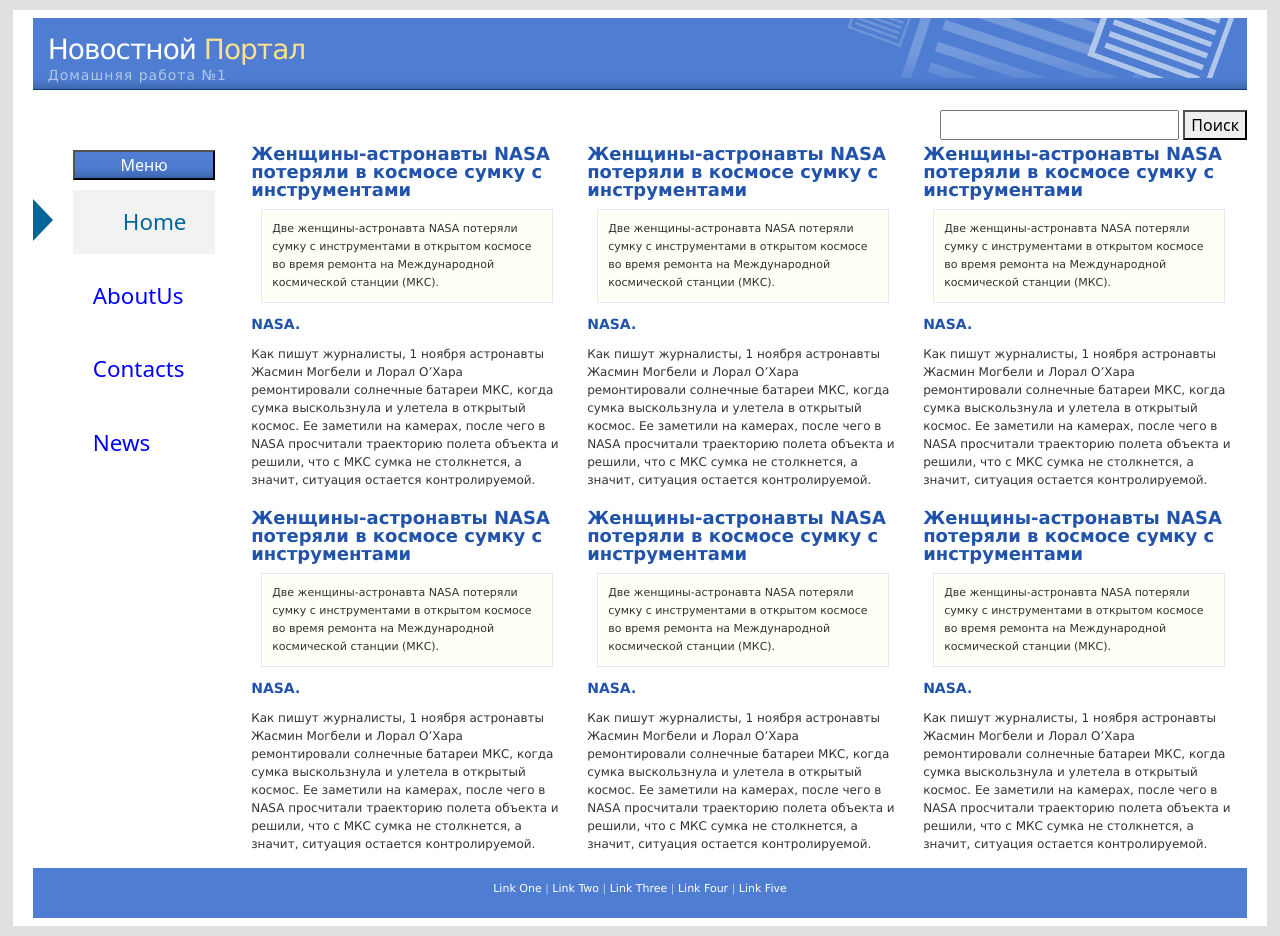
After one commit to NikeSibirRus/mftiHW, a Django app: page /all_news/ in a window 1280 px wide. The commit adds this page. Run offline with Django 4.2, Linux system fonts and the light colour scheme; some libraries are stand-ins or nearby versions.

Commit message:
список и поиск новостей

```diff
--- /dev/null
+++ b/home01/templates/home01/all_news.html
@@ -0,0 +1,137 @@
+<!DOCTYPE html>
+{% load static %}
+{% load bootstrap5 %}
+<html lang="en">
+<head>
+    <meta charset="UTF-8">
+    <title>AllNews</title>
+    <link rel="stylesheet" href="{% static 'home01/css/style.css'%}" type="text/css">
+    <link rel="stylesheet" href="{% static 'home01/css/slyder.css' %}" type="text/css">
+    {% bootstrap_css %}
+    {% bootstrap_javascript %}
+</head>
+<body>
+<div id="page_wrapper">
+        <div class="container-fluid">
+        <div class="row">
+            <div class="col-xs-12 col-sm-12 col-md-12 col-lg-12">
+             {% include 'home01/header.html' %}
+             </div>
+        </div>
+        </div>
+
+
+  <div id="content" >
+    <div class="container-fluid">
+      <div class="row">
+
+        <div class="col-xs-4 col-sm-4 col-md-2 col-lg-2">
+            {% include 'home01/left_sidebar.html' %}
+        </div>
+
+        <div class="col-xs-8 col-sm-8 col-md-10 col-lg-10">
+                <div class="search box" align="right">
+                  <form action="#">
+                    <input type="text" name="s" id="s" value="" />
+                    <button type="submit">Поиск</button>
+                  </form>
+                </div>
+           <div class="container-fluid">
+              <div class="row">
+                  <div id="news" class="col-xs-4 col-sm-4 col-md-4 col-lg-4">
+                  <h3>Женщины-астронавты NASA потеряли в космосе сумку с инструментами</h3>
+                    <div class='featurebox_side'> Две женщины-астронавта NASA потеряли сумку с инструментами в
+                        открытом космосе во время ремонта на Международной космической станции (МКС). </div>
+                    <h4>NASA.</h4>
+                    <p>  Как пишут журналисты, 1 ноября астронавты Жасмин Могбели и Лорал О’Хара ремонтировали солнечные батареи МКС,
+                 когда сумка выскользнула и улетела в открытый космос. Ее заметили на камерах, после чего в NASA просчитали траекторию полета объекта и решили,
+                 что с МКС сумка не столкнется, а значит, ситуация остается контролируемой.
+                    </p>
+                  </div>
+
+                  <div id="news" class="col-xs-4 col-sm-4 col-md-4 col-lg-4">
+                  <h3>Женщины-астронавты NASA потеряли в космосе сумку с инструментами</h3>
+                    <div class='featurebox_side'> Две женщины-астронавта NASA потеряли сумку с инструментами в
+                        открытом космосе во время ремонта на Международной космической станции (МКС). </div>
+                    <h4>NASA.</h4>
+                    <p>  Как пишут журналисты, 1 ноября астронавты Жасмин Могбели и Лорал О’Хара ремонтировали солнечные батареи МКС,
+                 когда сумка выскользнула и улетела в открытый космос. Ее заметили на камерах, после чего в NASA просчитали траекторию полета объекта и решили,
+                 что с МКС сумка не столкнется, а значит, ситуация остается контролируемой.
+                    </p>
+                  </div>
+
+                  <div id="news" class="col-xs-4 col-sm-4 col-md-4 col-lg-4">
+                  <h3>Женщины-астронавты NASA потеряли в космосе сумку с инструментами</h3>
+                    <div class='featurebox_side'> Две женщины-астронавта NASA потеряли сумку с инструментами в
+                        открытом космосе во время ремонта на Международной космической станции (МКС). </div>
+                    <h4>NASA.</h4>
+                    <p>  Как пишут журналисты, 1 ноября астронавты Жасмин Могбели и Лорал О’Хара ремонтировали солнечные батареи МКС,
+                 когда сумка выскользнула и улетела в открытый космос. Ее заметили на камерах, после чего в NASA просчитали траекторию полета объекта и решили,
+                 что с МКС сумка не столкнется, а значит, ситуация остается контролируемой.
+                    </p>
+                  </div>
+
+
+              </div>
+              <div class="row">
+                  <div id="news" class="col-xs-4 col-sm-4 col-md-4 col-lg-4">
+                  <h3>Женщины-астронавты NASA потеряли в космосе сумку с инструментами</h3>
+                    <div class='featurebox_side'> Две женщины-астронавта NASA потеряли сумку с инструментами в
+                        открытом космосе во время ремонта на Международной космической станции (МКС). </div>
+                    <h4>NASA.</h4>
+                    <p>  Как пишут журналисты, 1 ноября астронавты Жасмин Могбели и Лорал О’Хара ремонтировали солнечные батареи МКС,
+                 когда сумка выскользнула и улетела в открытый космос. Ее заметили на камерах, после чего в NASA просчитали траекторию полета объекта и решили,
+                 что с МКС сумка не столкнется, а значит, ситуация остается контролируемой.
+                    </p>
+                  </div>
+
+                  <div id="news" class="col-xs-4 col-sm-4 col-md-4 col-lg-4">
+                  <h3>Женщины-астронавты NASA потеряли в космосе сумку с инструментами</h3>
+                    <div class='featurebox_side'> Две женщины-астронавта NASA потеряли сумку с инструментами в
+                        открытом космосе во время ремонта на Международной космической станции (МКС). </div>
+                    <h4>NASA.</h4>
+                    <p>  Как пишут журналисты, 1 ноября астронавты Жасмин Могбели и Лорал О’Хара ремонтировали солнечные батареи МКС,
+                 когда сумка выскользнула и улетела в открытый космос. Ее заметили на камерах, после чего в NASA просчитали траекторию полета объекта и решили,
+                 что с МКС сумка не столкнется, а значит, ситуация остается контролируемой.
+                    </p>
+                  </div>
+
+                  <div id="news" class="col-xs-4 col-sm-4 col-md-4 col-lg-4">
+                  <h3>Женщины-астронавты NASA потеряли в космосе сумку с инструментами</h3>
+                    <div class='featurebox_side'> Две женщины-астронавта NASA потеряли сумку с инструментами в
+                        открытом космосе во время ремонта на Международной космической станции (МКС). </div>
+                    <h4>NASA.</h4>
+                    <p>  Как пишут журналисты, 1 ноября астронавты Жасмин Могбели и Лорал О’Хара ремонтировали солнечные батареи МКС,
+                 когда сумка выскользнула и улетела в открытый космос. Ее заметили на камерах, после чего в NASA просчитали траекторию полета объекта и решили,
+                 что с МКС сумка не столкнется, а значит, ситуация остается контролируемой.
+                    </p>
+                  </div>
+
+
+              </div>
+           </div>
+
+        </div>
+
+
+
+       </div>
+    </div>
+
+  </div>
+
+
+
+    <div class="container-fluid">
+        <div class="row">
+            <div class="col-xs-12 col-sm-12 col-md-12 col-lg-12">
+                {% include 'home01/footer.html' %}
+            </div>
+        </div>
+    </div>
+
+
+
+</div>
+</body>
+</html>
--- a/home01/templates/home01/left_sidebar.html
+++ b/home01/templates/home01/left_sidebar.html
@@ -12,12 +12,8 @@
             <div id="tm-sidebar" class="tm-sidebar">
                 <nav class="tm-nav">
                     <div>
-                        <div class="tm-brand-box">
-                            <h1 class="tm-brand">Меню</h1>
-                        </div>
-
                           <div class="dropdown">
-                          <button class="dropbtn">Управление</button>
+                          <button class="dropbtn">Меню</button>
                           <div class="dropdown-content">
                                <ul id="tm-main-nav">
                                     <li class="nav-item">
@@ -76,10 +72,10 @@
                                 </a>
                             </li>
                             <li class="nav-item">
-                                <a href="#news" class="nav-link">
+                                <a href="/all_news" class="nav-link">
                                     <div class="triangle-right"></div>
                                     <i class="fas fa-pen-to-square nav-icon"></i>
-                                    News page
+                                    News
                                 </a>
                             </li>
 
--- a/home01/urls.py
+++ b/home01/urls.py
@@ -24,6 +24,9 @@ urlpatterns = [
     path('contacts/', views.contacts),
     path('addnews/', views.addnews),
     path('login/', views.login),
+    path('all_news/', views.all_news),
+
+
     path('cr_account/', views.cr_account),
 
 
--- a/home01/views.py
+++ b/home01/views.py
@@ -20,6 +20,9 @@ def index(request):
 
 def aboutus(request):
     return render(request, 'home01/aboutus.html')
+
+def all_news(request):
+    return render(request, 'home01/all_news.html')
 
 def contacts(request):
     return render(request, 'home01/contacts.html')
```
